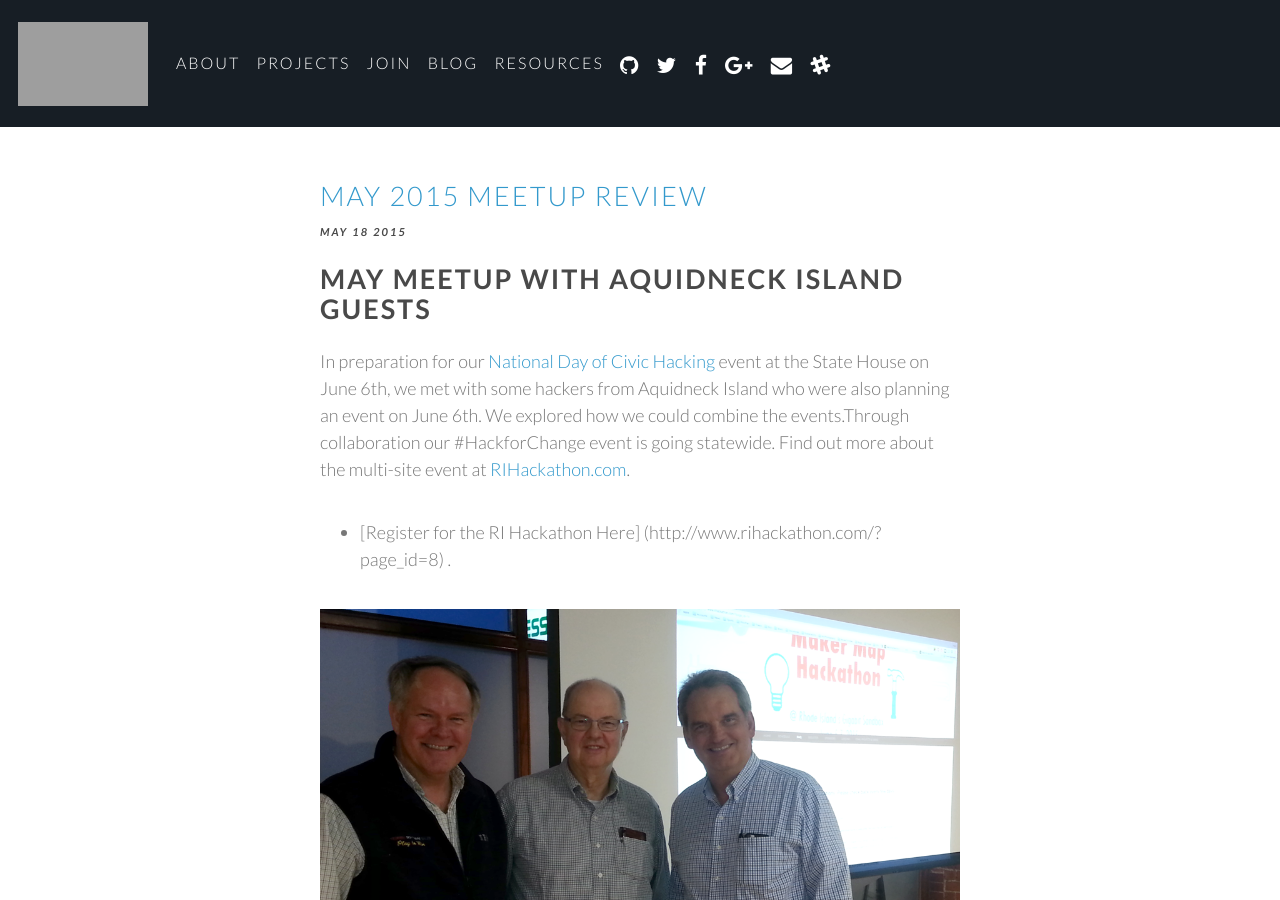
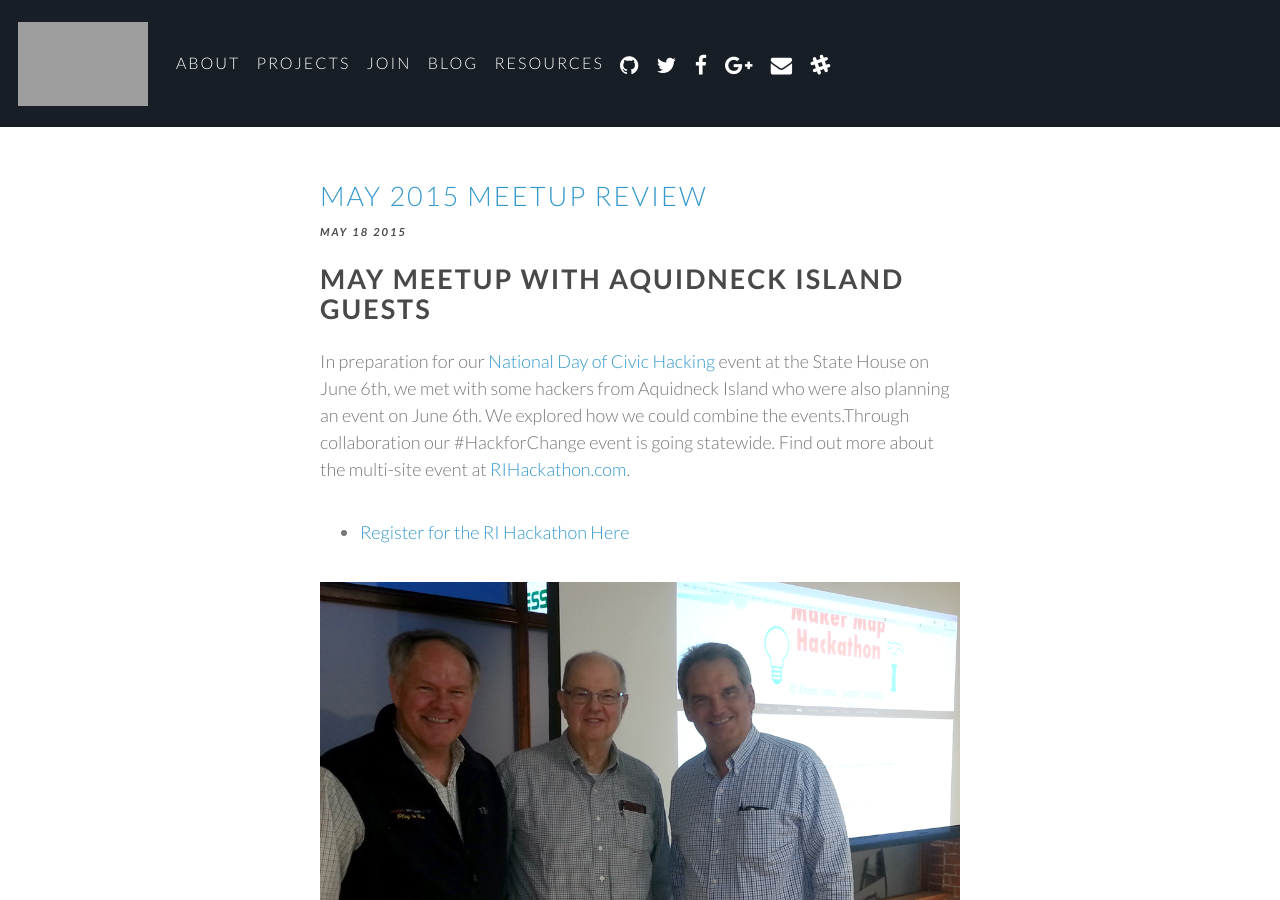
Before and after one commit to codeisland/codeisland.github.io, a Jekyll site: the page built from _posts/2015-05-18-meetup.md, in a window 1280 px wide and 900 px high, cut to the strip 0-900 px from the top of the window. Built offline with Jekyll 4.4.1, drawn with Linux system fonts in a browser that asks for light colours; nearby versions of some CDN libraries; grey boxes are pictures that could not be loaded.

Commit message:
Edit Reg Link

```diff
--- a/_posts/2015-05-18-meetup.md
+++ b/_posts/2015-05-18-meetup.md
@@ -8,7 +8,7 @@ published: true
 
 In preparation for our [National Day of Civic Hacking](http://hackforchange.org) event at the State House on June 6th, we met with some hackers from Aquidneck Island who were also planning an event on June 6th.  We explored how we could combine the events.Through collaboration our #HackforChange event is going statewide.  Find out more about the multi-site event at [RIHackathon.com](http://www.rihackathon.com/).
 
-* [Register for the RI Hackathon Here] (http://www.rihackathon.com/?page_id=8) .
+* [Register for the RI Hackathon Here](http://www.rihackathon.com/?page_id=8)
 
 ![Our Aquidneck Island guests, left to right: Mike Cullen, Tom Kowalczyk, Ron Corriveau](/images/photos/ri-hackathoners-1024.png)
 
```
